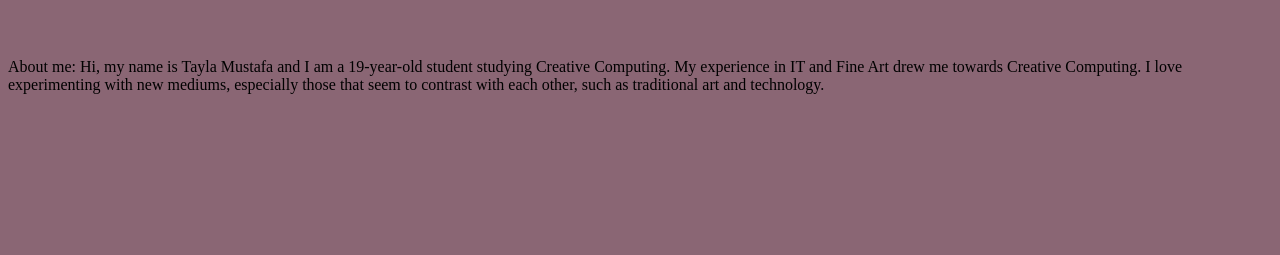
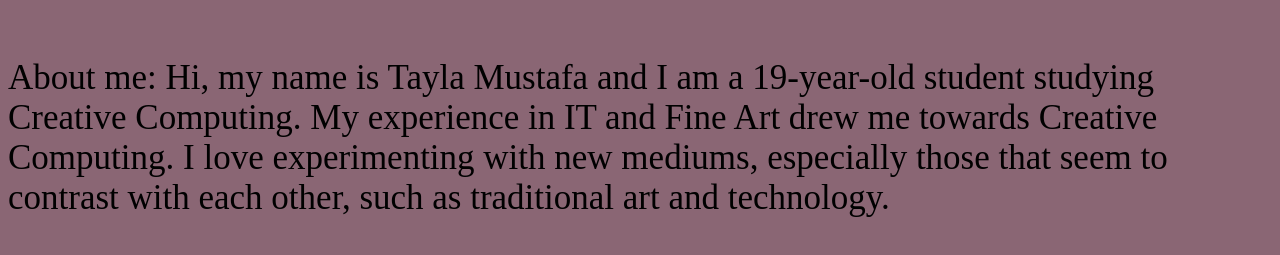
Before and after one commit to taylamustafa23-ops/web-dev, a plain HTML site: page week_01/index.html in a window 1280 px wide. Shown: the part 183-438 px from the top of the page. Drawn offline with nearby package versions, Linux system fonts and the light colour scheme; a web font is replaced by a local one.

Commit message:
week 1 task prt 1 partial

```diff
--- a/week_01/index.html
+++ b/week_01/index.html
@@ -12,7 +12,7 @@
     <body bgcolor="#8A6674">
         <h1 style="color: #F7E6A9; font-family:'Playfair Display', serif; font-size: 90px;">Tayla Mustafa</h1>
 
-        <p>
+        <p style="font-size: 35px;">
             About me:
 
             Hi, my name is Tayla Mustafa and I am a 19-year-old student studying Creative Computing. My experience in IT and Fine Art drew me towards Creative Computing. I love experimenting with new mediums, especially those that seem to contrast with each other, such as traditional art and technology.
```
Also changed, not shown: week_01_images/font-35px.png (added), week_01_images/webpage-35px.png (added), 2 other files.
